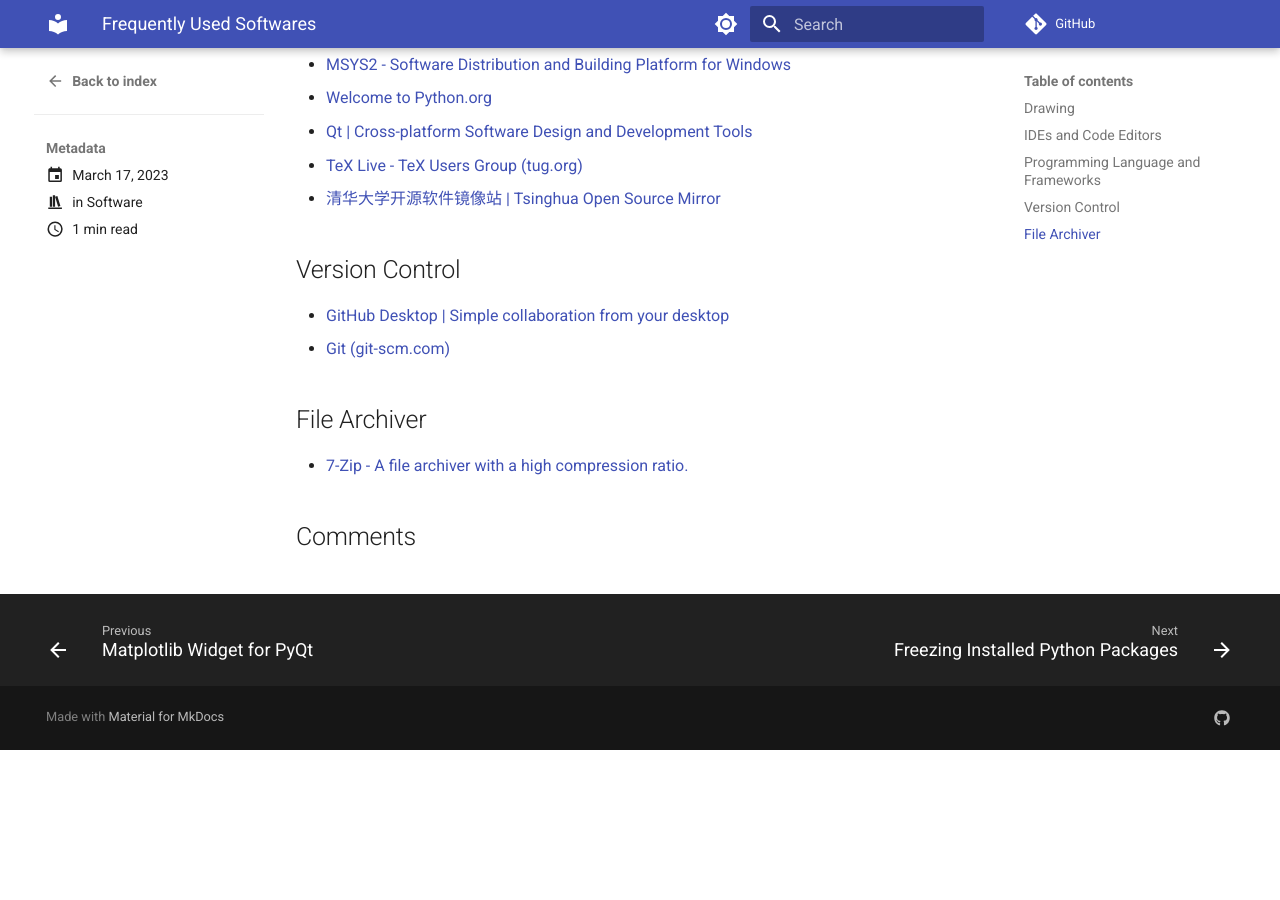
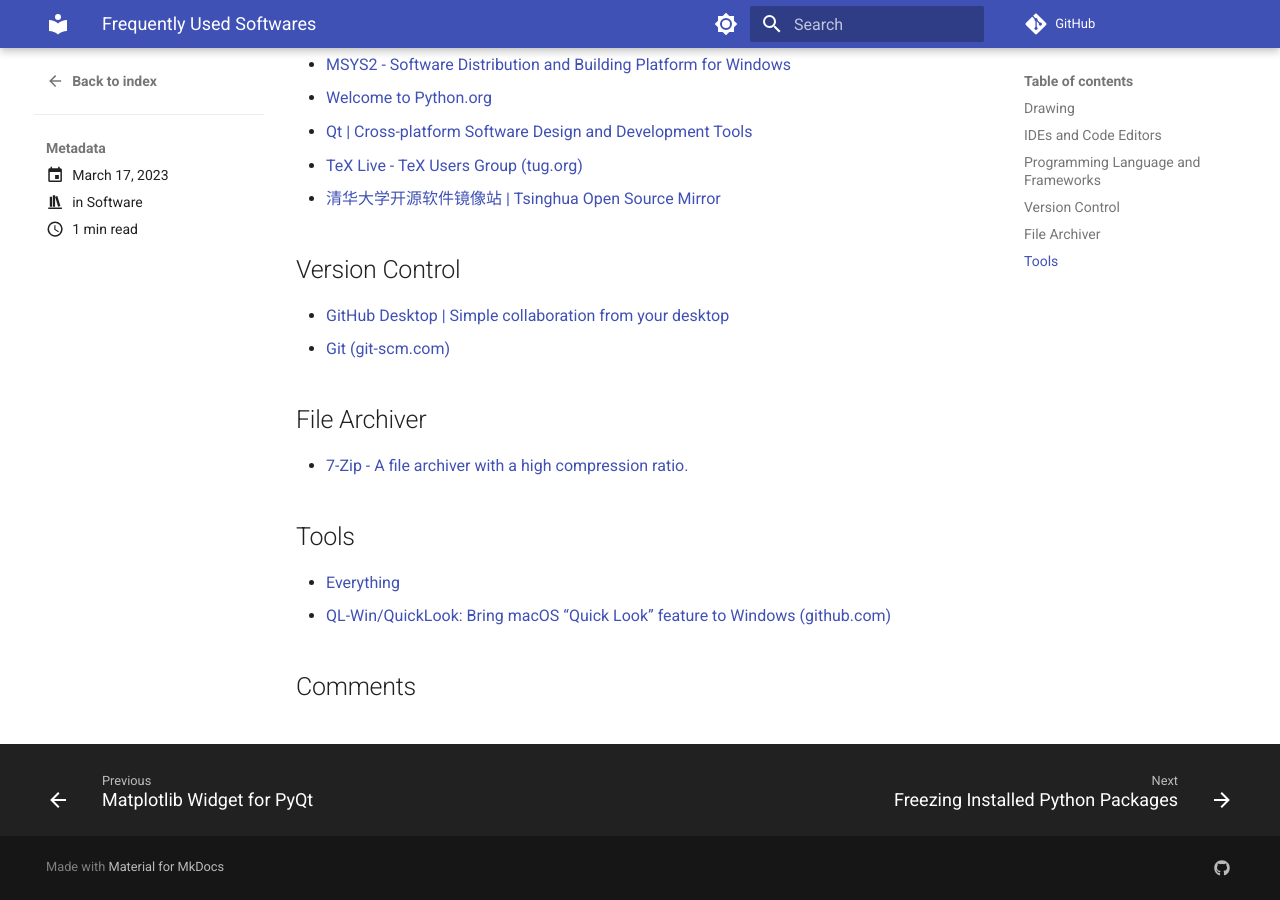
Before and after one commit to haiiliin/haiiliin.github.io, an MkDocs documentation site: the page built from docs/posts/software.md, in a window 1280 px wide and 900 px high, scrolled down 1062 px. Built offline with MkDocs 1.6.1 and Material for MkDocs 9.7.7, drawn with Linux system fonts in a browser that asks for light colours; comment, search, counter and statistics services are not loaded; before the commit the page ends 1812 px from its top, so only the background shows below that.

Commit message:
Update software.md

```diff
--- a/docs/posts/software.md
+++ b/docs/posts/software.md
@@ -52,3 +52,8 @@
 ## File Archiver
 
 - [7-Zip - A file archiver with a high compression ratio.](https://7-zip.org/)
+
+## Tools
+
+- [Everything](https://www.voidtools.com/)
+- [QL-Win/QuickLook: Bring macOS “Quick Look” feature to Windows (github.com)](https://github.com/QL-Win/QuickLook)
```
